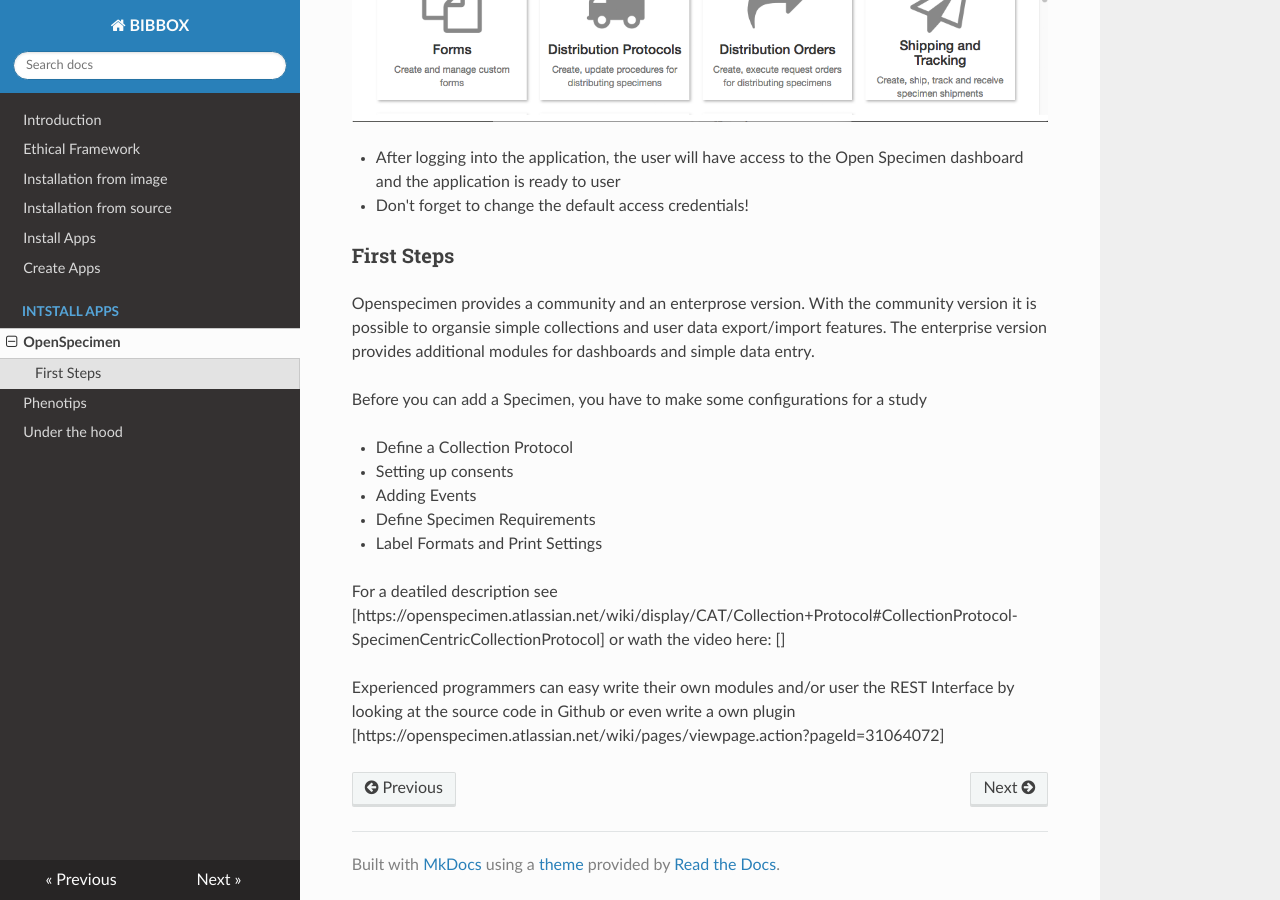
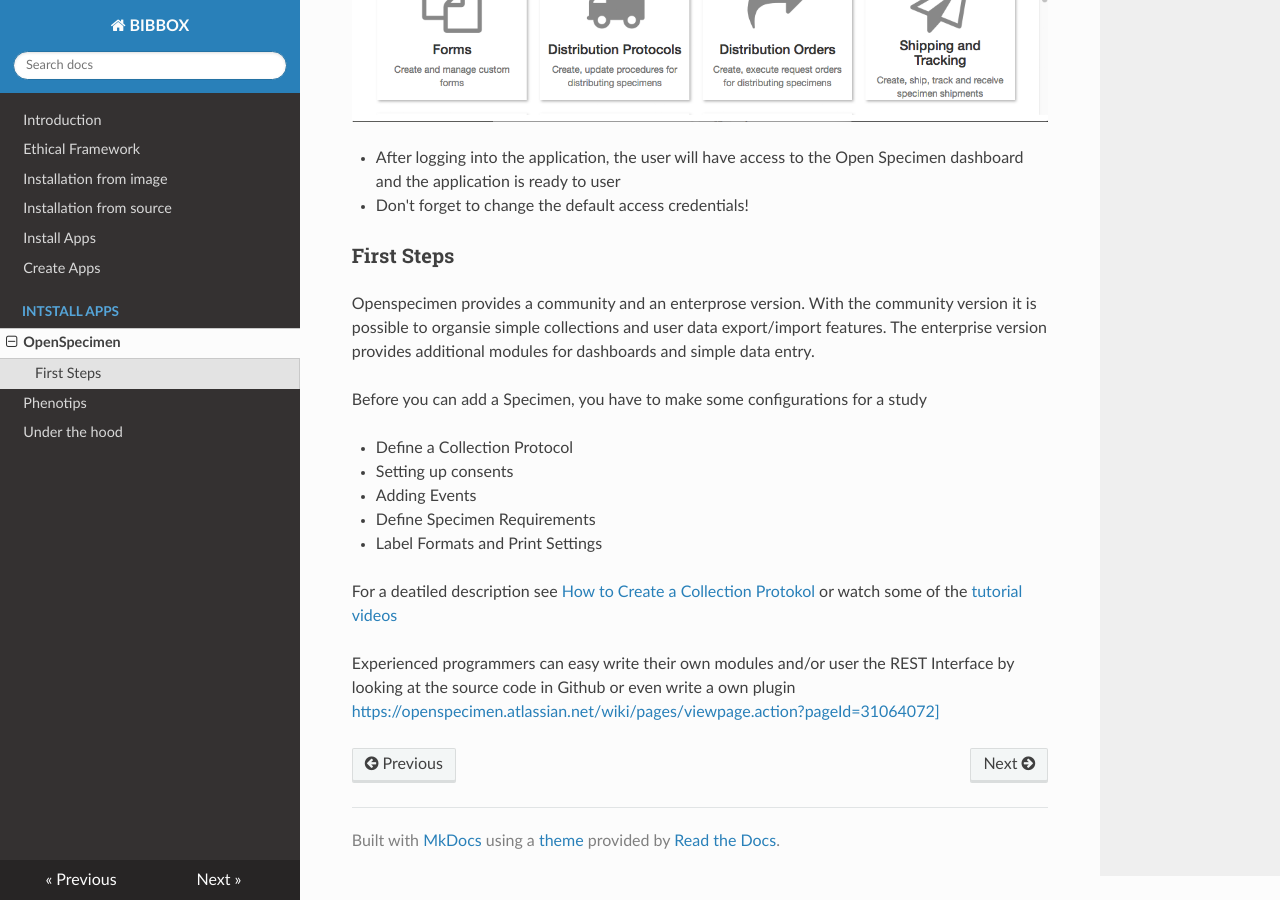
Before and after one commit to roxmer/bibbox-documentation, an MkDocs documentation site: the page built from docs/apptutorials/openspecimen/openspecimen.md, in a window 1280 px wide and 900 px high, scrolled down 1447 px. Built offline with MkDocs 1.6.1, drawn with Linux system fonts in a browser that asks for light colours; nearby versions of some CDN libraries; old or Windows-style settings are respelled for this version of MkDocs.

Commit message:
update links

```diff
--- a/docs/apptutorials/openspecimen/openspecimen.md
+++ b/docs/apptutorials/openspecimen/openspecimen.md
@@ -29,7 +29,6 @@ Before you can add a Specimen, you have to make some configurations for a study
   * Define Specimen Requirements
   * Label Formats and Print Settings
 
-For a deatiled description see [https://openspecimen.atlassian.net/wiki/display/CAT/Collection+Protocol#CollectionProtocol-SpecimenCentricCollectionProtocol] or wath the video here: []
+For a deatiled description see [How to Create a Collection Protokol](https://openspecimen.atlassian.net/wiki/display/CAT/Collection+Protocol#CollectionProtocol-SpecimenCentricCollectionProtocol) or watch some of the [tutorial videos](https://www.youtube.com/watch?v=R-QpuAzvkO0&list=PLLFI_6gCd35OsTcZ_FtHVyQooIOR9w9F8&index=3)
 
-
-Experienced programmers can easy write their own modules and/or user the REST Interface by looking at the source code in Github or even write a own plugin [https://openspecimen.atlassian.net/wiki/pages/viewpage.action?pageId=31064072]
+Experienced programmers can easy write their own modules and/or user the REST Interface by looking at the source code in Github or even write a own plugin <https://openspecimen.atlassian.net/wiki/pages/viewpage.action?pageId=31064072]>
```
